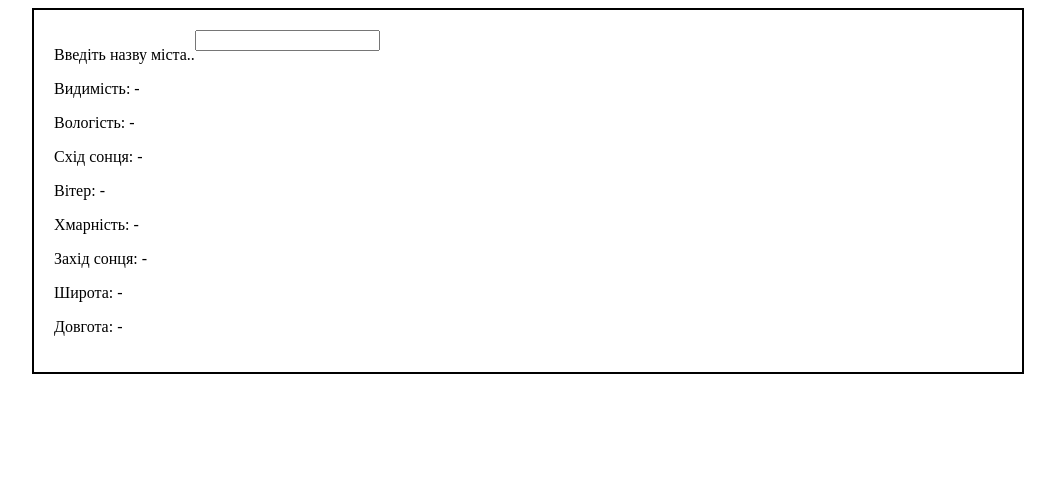
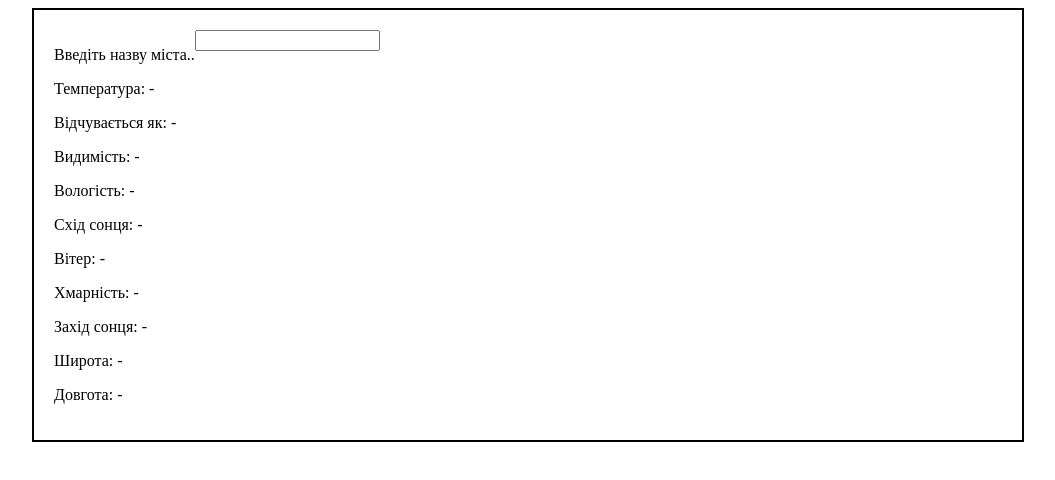
Before and after one commit to javidoru02-byte/Weather-manager, a React (Vite) app: page / in a window 1280 px wide. Shown: the top 480 px of the page, without its empty margins (112-1167 px from the left). Built offline with nearby package versions, Linux system fonts and the light colour scheme.

Commit message:
fix output: add temp and feel_like

```diff
--- a/src/components/main/infopanel/InfoPanel.jsx
+++ b/src/components/main/infopanel/InfoPanel.jsx
@@ -11,6 +11,7 @@ import {
   formatClouds,
   formatCoord,
   formatTime,
+  formatTemperature,
 } from "../../../utilits/formatWeather";
 import "./InfoPanel.css";
 
@@ -40,9 +41,12 @@ export const Weatherinfo = () => {
     <div className="infoBox">
       <div className="InfoBlock">
         <p>{city || "Введіть назву міста.."}</p>
-        {error && (
-          <p className="error">Місто не знайдено</p>
-        )}
+        {error && <p className="error">Місто не знайдено</p>}
+
+        <p>Температура: {formatTemperature(weatherData?.main?.temp)}</p>
+        <p>
+          Відчувається як: {formatTemperature(weatherData?.main?.feels_like)}
+        </p>
         <p>Видимість: {formatVisibility(weatherData?.visibility)}</p>
         <p>Вологість: {formatHumidity(weatherData?.main?.humidity)}</p>
         <p>
--- a/src/utilits/formatWeather.js
+++ b/src/utilits/formatWeather.js
@@ -29,7 +29,7 @@ export const formatCoord = (value) => {
   @param {number} timezoneOffsetSec
  */
 
-  export const formatTime = (timestamp, timezoneOffsetSec = 0) => {
+export const formatTime = (timestamp, timezoneOffsetSec = 0) => {
   if (timestamp == null) return "-";
   const date = new Date((timestamp + timezoneOffsetSec) * 1000);
   return date.toLocaleTimeString("uk-UA", {
@@ -38,3 +38,8 @@ export const formatCoord = (value) => {
     timeZone: "UTC",
   });
 };
+
+export const formatTemperature = (celsius) => {
+  if (celsius == null) return "-";
+  return `${Math.round(celsius)}°C`;
+};
```
